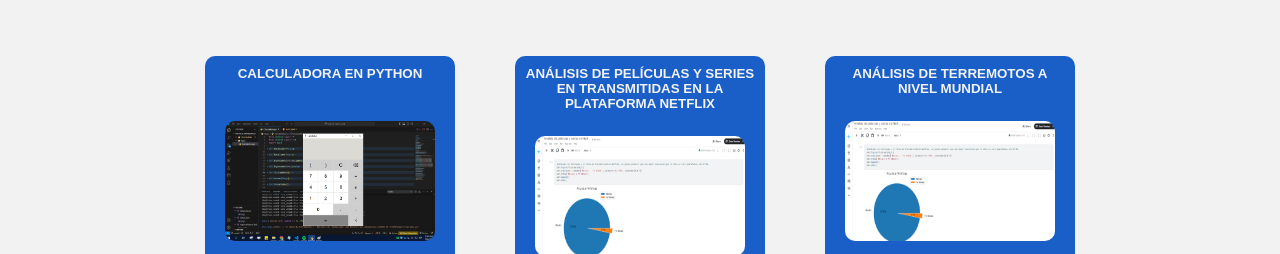
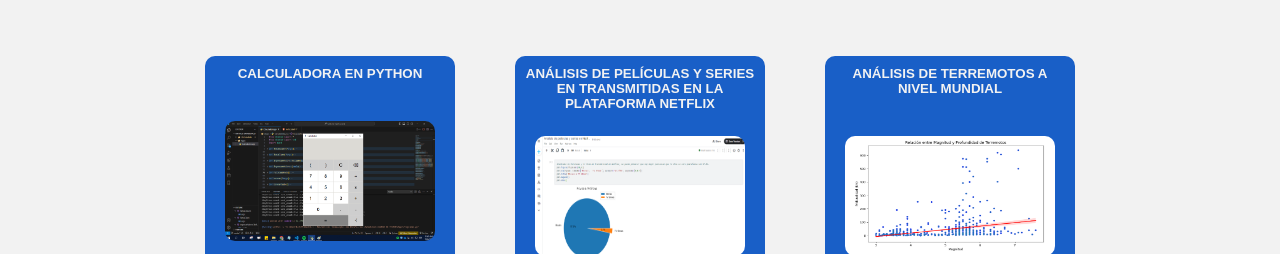
Before and after one commit to Paoloeq/PortafolioPaoloeq, a plain HTML site: page index.html in a window 1280 px wide. Shown: the part 647-901 px from the top of the page. Drawn offline with nearby package versions, Linux system fonts and the light colour scheme; a web font is replaced by a local one.

Commit message:
Cmabio imagen

```diff
--- a/index.html
+++ b/index.html
@@ -170,9 +170,9 @@
             </div>
 
             <div class="portafolio-caja">
-                <h3 class="portafolio-subtitulo">ANÁLISIS DE TERREMOTOS A NIVEL MUNDIAL<br><br></h3>
+                <h3 class="portafolio-subtitulo">ANÁLISIS DE TERREMOTOS A NIVEL MUNDIAL<br><br><br></h3>
                 <picture class="logos_empresas">
-                    <img src="img/kaglee_p1.PNG" alt="">
+                    <img src="img/analisis de terremoto.PNG" alt="">
 
                 </picture>
 
```
Also changed, not shown: img/analisis de terremoto.PNG (added).
